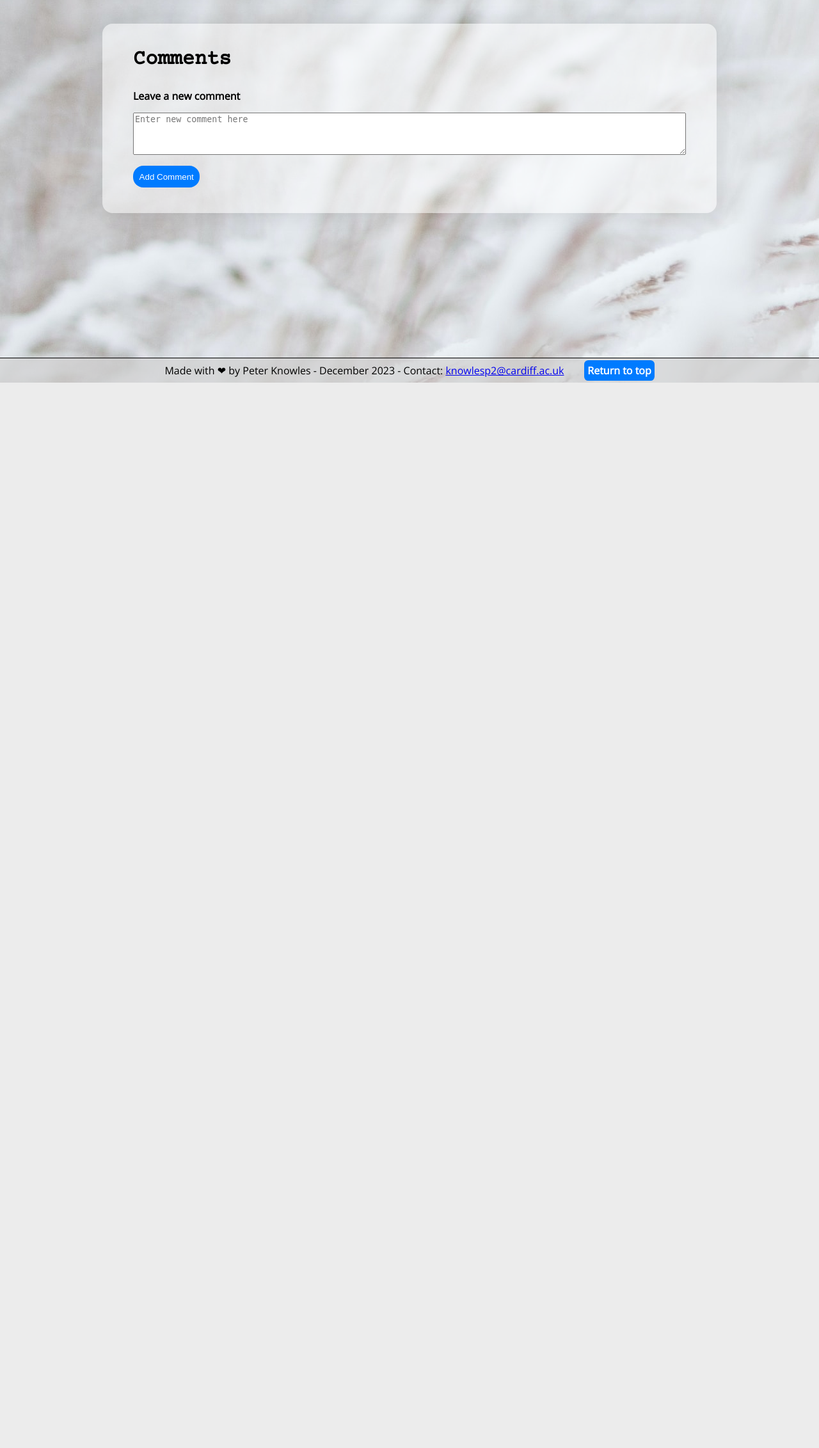
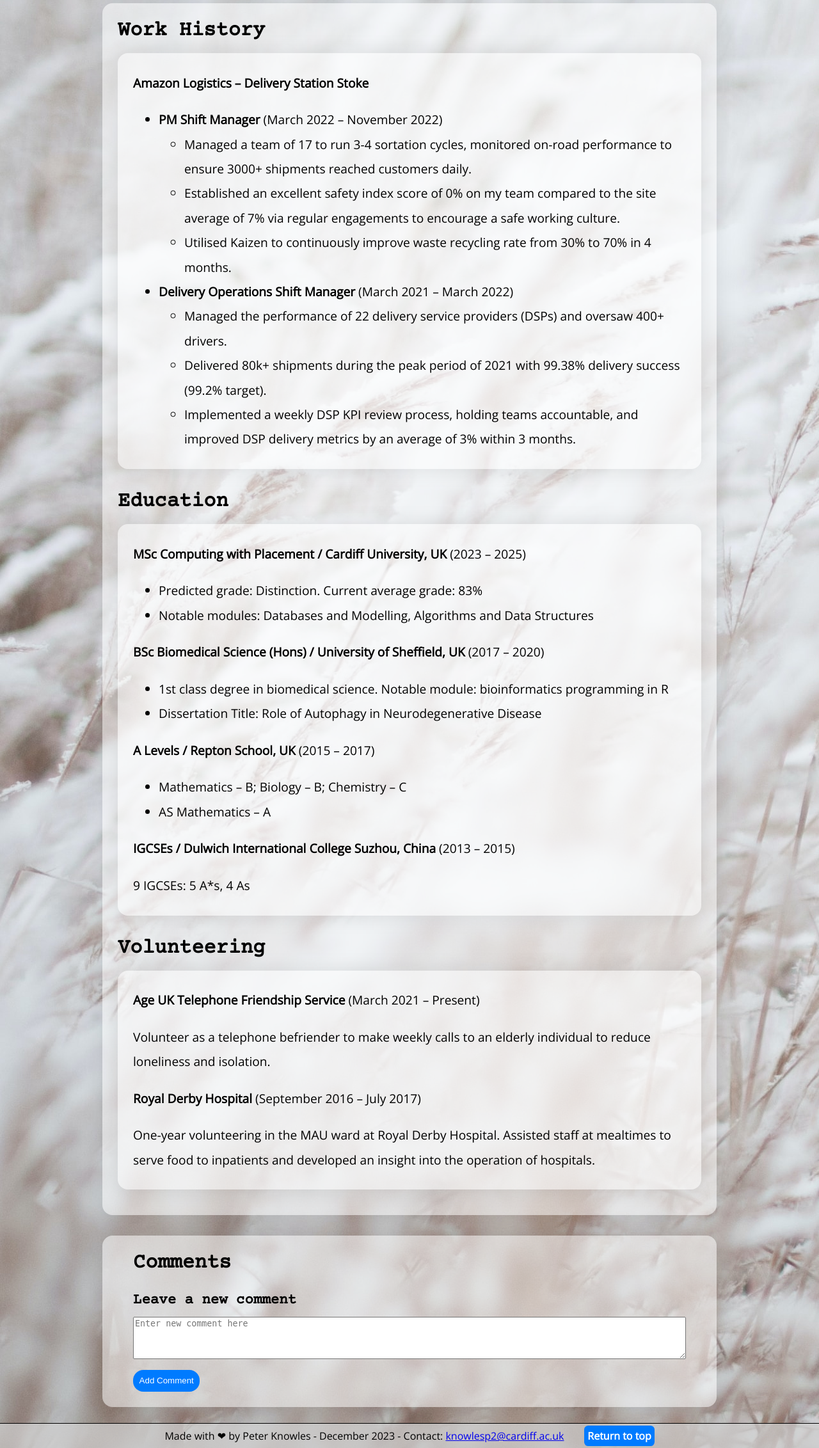
Before and after one commit to plknowles/Dynamic-Website-Portfolio, a Flask app: page /experience in a window 1280 px wide. Shown: the part 202-2465 px from the top of the page at 64% size. Before the commit the page ends 800 px from the top, so only its background shows below. Run offline with Flask 3, Linux system fonts and the light colour scheme; the visitor is signed in with stand-in values (Sample User, id 1); data that the repository does not hold is empty; some libraries are stand-ins or nearby versions.

Commit message:
minor styling changes

```diff
--- a/static/styles.css
+++ b/static/styles.css
@@ -156,14 +156,15 @@ h2 {
     font-family: 'Courier Prime', monospace;
     color: black;
     font-size: 2rem;
-    margin: 0.8rem;
+    margin: 1rem;
     margin-left: 0;
     font-weight: bold;
 }
 
 h3 {
+    font-family: 'Courier Prime', monospace;
     color: black;
-    font-size: 1rem;
+    font-size: 1.4rem;
     margin: 0.4rem;
     margin-left: 0;
     font-weight: bold;
@@ -178,14 +179,21 @@ main {
 
 article {
     background-color: rgba(255, 255, 255, 0.5);
-    padding: 3rem;
-    padding-top: 2rem;
-    padding-bottom: 2rem;
+    padding: 1.5rem;
+    padding-top: 0.5rem;
+    padding-bottom: 0.5rem;
     margin: auto;
     margin-bottom: 2rem;
     border-radius: 1rem;
     box-shadow: 0 0 2rem rgba(0, 0, 0, 0.1);
     width: 100%;
+}
+
+/* Add a clearfix class to the article to contain floated elements */
+article:after {
+    content: "";
+    display: table;
+    clear: both;
 }
 
 /* Footer styling */
@@ -271,8 +279,8 @@ footer {
 .comment-form {
     background-color: rgba(255, 255, 255, 0.5);
     padding: 3rem;
-    padding-top: 1.5rem;
-    padding-bottom: 1.5rem;
+    padding-top: 0.5rem;
+    padding-bottom: 0.5rem;
     margin: auto;
     margin-top: 2rem;
     margin-bottom: 2rem;
--- a/templates/experience.html
+++ b/templates/experience.html
@@ -1 +1,66 @@
 {% extends 'base.html' %}
+
+{% block main %}
+<article>
+    <section>
+        <h2>Work History</h2>
+        <article>
+            <p><strong>Amazon Logistics – Delivery Station Stoke</strong></p>
+            <ul>
+                <li>
+                    <strong>PM Shift Manager</strong> (March 2022 – November 2022)
+                    <ul>
+                        <li>Managed a team of 17 to run 3-4 sortation cycles, monitored on-road performance to ensure 3000+ shipments reached customers daily.</li>
+                        <li>Established an excellent safety index score of 0% on my team compared to the site average of 7% via regular engagements to encourage a safe working culture.</li>
+                        <li>Utilised Kaizen to continuously improve waste recycling rate from 30% to 70% in 4 months.</li>
+                    </ul>
+                </li>
+                <li>
+                    <strong>Delivery Operations Shift Manager</strong> (March 2021 – March 2022)
+                    <ul>
+                        <li>Managed the performance of 22 delivery service providers (DSPs) and oversaw 400+ drivers.</li>
+                        <li>Delivered 80k+ shipments during the peak period of 2021 with 99.38% delivery success (99.2% target).</li>
+                        <li>Implemented a weekly DSP KPI review process, holding teams accountable, and improved DSP delivery metrics by an average of 3% within 3 months.</li>
+                    </ul>
+                </li>
+            </ul>
+        </article>
+    </section>
+
+    <section>
+        <h2>Education</h2>
+        <article>
+            <p><strong>MSc Computing with Placement / Cardiff University, UK</strong> (2023 – 2025)</p>
+            <ul>
+                <li>Predicted grade: Distinction. Current average grade: 83%</li>
+                <li>Notable modules: Databases and Modelling, Algorithms and Data Structures</li>
+            </ul>
+
+            <p><strong>BSc Biomedical Science (Hons) / University of Sheffield, UK</strong> (2017 – 2020)</p>
+            <ul>
+                <li>1st class degree in biomedical science. Notable module: bioinformatics programming in R</li>
+                <li>Dissertation Title: Role of Autophagy in Neurodegenerative Disease</li>
+            </ul>
+
+            <p><strong>A Levels / Repton School, UK</strong> (2015 – 2017)</p>
+            <ul>
+                <li>Mathematics – B; Biology – B; Chemistry – C</li>
+                <li>AS Mathematics – A</li>
+            </ul>
+
+            <p><strong>IGCSEs / Dulwich International College Suzhou, China</strong> (2013 – 2015)</p>
+            <p>9 IGCSEs: 5 A*s, 4 As</p>
+        </article>
+    </section>
+
+    <section>
+        <h2>Volunteering</h2>
+        <article>
+            <p><strong>Age UK Telephone Friendship Service</strong> (March 2021 – Present)</p>
+            <p>Volunteer as a telephone befriender to make weekly calls to an elderly individual to reduce loneliness and isolation.</p>
+            <p><strong>Royal Derby Hospital</strong> (September 2016 – July 2017)</p>
+            <p>One-year volunteering in the MAU ward at Royal Derby Hospital. Assisted staff at mealtimes to serve food to inpatients and developed an insight into the operation of hospitals.</p>
+        </article>
+    </section>
+</article>
+{% endblock %}
```
